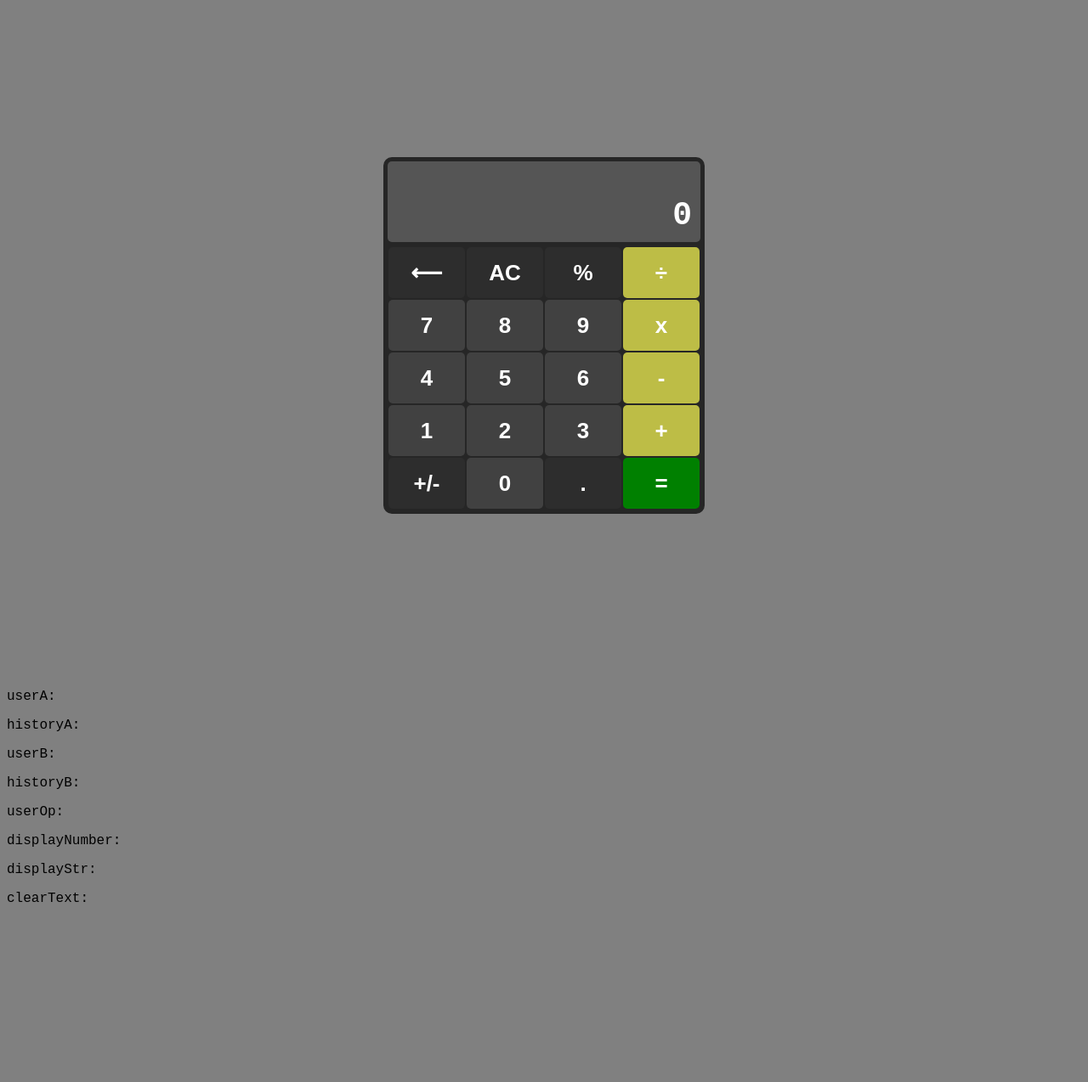
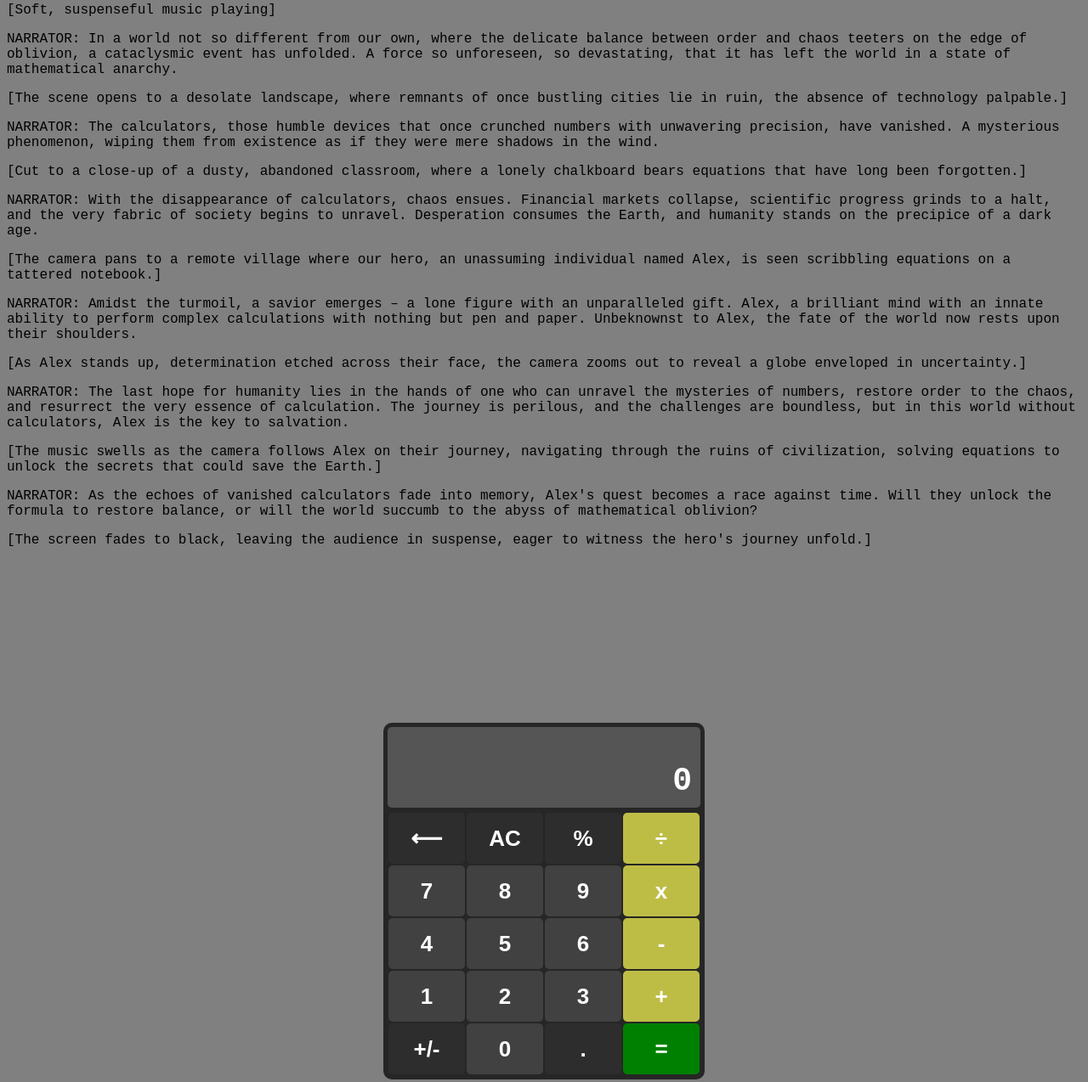
Before and after one commit to tyleroren/calculator, a plain HTML site: page index.html in a window 1280 px wide. Shown: the part 13-1287 px from the top of the page at 85% size. Before the commit the page ends 1080 px from the top, so only its background shows below. Drawn offline with Linux system fonts and the light colour scheme.

Commit message:
Important

```diff
--- a/index.html
+++ b/index.html
@@ -8,6 +8,36 @@
     <title>CALCULATE ME</title>
 </head>
 <body>
+
+
+
+    <p>[Soft, suspenseful music playing]</p>
+
+    <p>NARRATOR: In a world not so different from our own, where the delicate balance between order and chaos teeters on the edge of oblivion, a cataclysmic event has unfolded. A force so unforeseen, so devastating, that it has left the world in a state of mathematical anarchy.</p>
+
+    <p>[The scene opens to a desolate landscape, where remnants of once bustling cities lie in ruin, the absence of technology palpable.]</p>
+
+    <p>NARRATOR: The calculators, those humble devices that once crunched numbers with unwavering precision, have vanished. A mysterious phenomenon, wiping them from existence as if they were mere shadows in the wind.</p>
+
+    <p>[Cut to a close-up of a dusty, abandoned classroom, where a lonely chalkboard bears equations that have long been forgotten.]</p>
+
+    <p>NARRATOR: With the disappearance of calculators, chaos ensues. Financial markets collapse, scientific progress grinds to a halt, and the very fabric of society begins to unravel. Desperation consumes the Earth, and humanity stands on the precipice of a dark age.</p>
+
+    <p>[The camera pans to a remote village where our hero, an unassuming individual named Alex, is seen scribbling equations on a tattered notebook.]</p>
+
+    <p>NARRATOR: Amidst the turmoil, a savior emerges – a lone figure with an unparalleled gift. Alex, a brilliant mind with an innate ability to perform complex calculations with nothing but pen and paper. Unbeknownst to Alex, the fate of the world now rests upon their shoulders.</p>
+
+    <p>[As Alex stands up, determination etched across their face, the camera zooms out to reveal a globe enveloped in uncertainty.]</p>
+
+    <p>NARRATOR: The last hope for humanity lies in the hands of one who can unravel the mysteries of numbers, restore order to the chaos, and resurrect the very essence of calculation. The journey is perilous, and the challenges are boundless, but in this world without calculators, Alex is the key to salvation.</p>
+
+    <p>[The music swells as the camera follows Alex on their journey, navigating through the ruins of civilization, solving equations to unlock the secrets that could save the Earth.]</p>
+
+    <p>NARRATOR: As the echoes of vanished calculators fade into memory, Alex's quest becomes a race against time. Will they unlock the formula to restore balance, or will the world succumb to the abyss of mathematical oblivion?</p>
+
+    <p>[The screen fades to black, leaving the audience in suspense, eager to witness the hero's journey unfold.]</p>
+
+
     <div class="container">
         <div id="calc">
             <div id="screen">
@@ -38,15 +68,5 @@
             </div>
         </div>
     </div>
-    <div class="debug">
-        <p>userA: <span class="userA"></span></p>
-        <p>historyA: <span class="historyA"></span></p>
-        <p>userB: <span class="userB"></span></p>
-        <p>historyB: <span class="historyB"></span></p>
-        <p>userOp: <span class="userOp"></span></p>
-        <p>displayNumber: <span class="displayNumber"></span></p>
-        <p>displayStr: <span class="displayStr"></span></p>
-        <p>clearText: <span class="clearText"></span></p>
-    </div>
 </body>
 </html>
```
